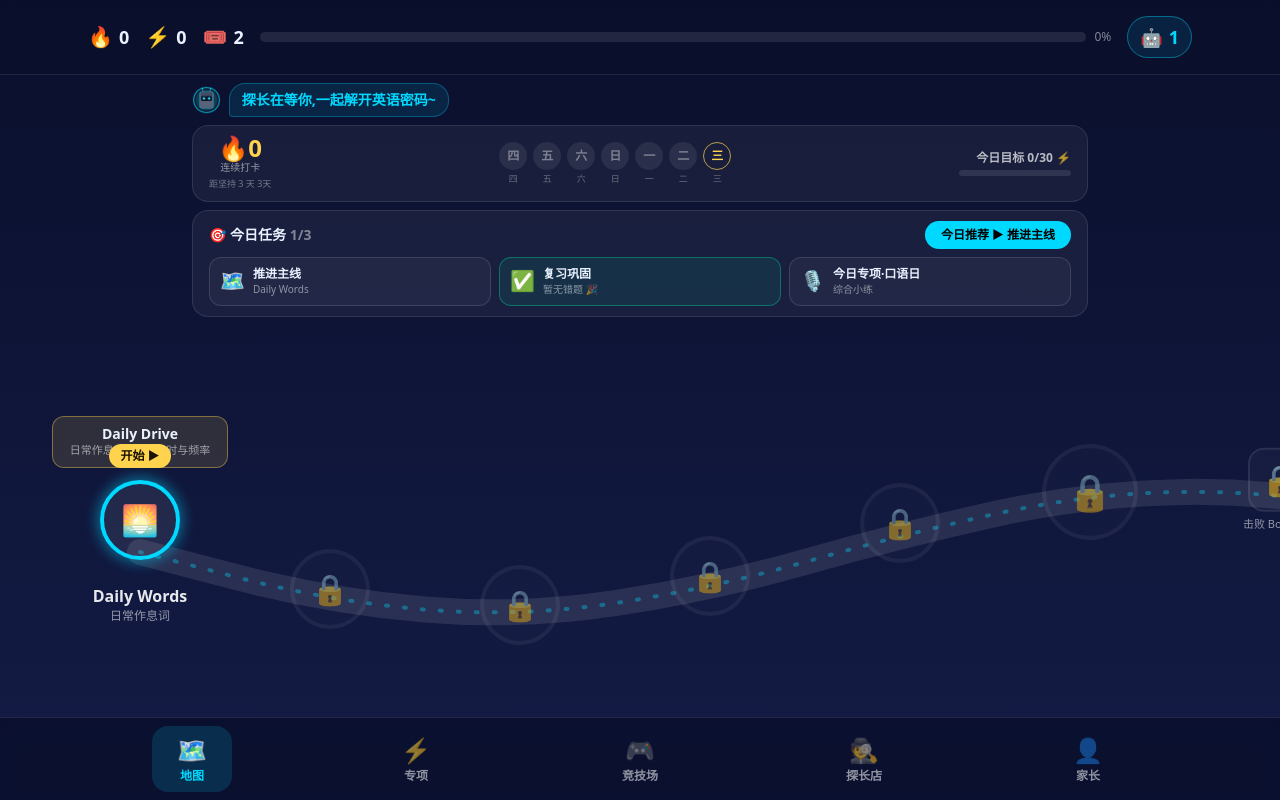
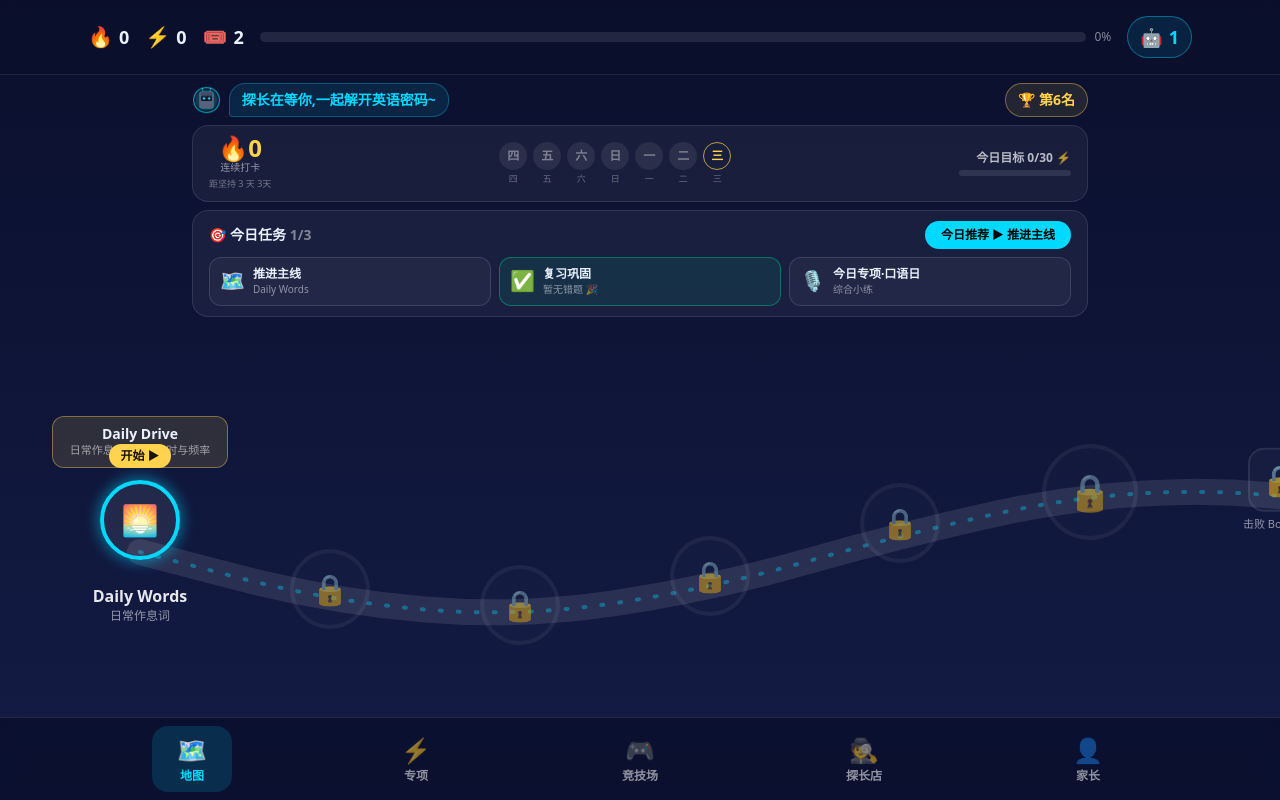
Before and after one commit to mattsg198/cybertron-academy, a React (Vite) app: page / in a window 1280 px wide. Built offline with nearby package versions, Linux system fonts and the light colour scheme.

Commit message:
Add home rank chip (today's leaderboard) → opens arcade
Co-Authored-By: Claude Opus 4.8 <noreply@anthropic.com>

```diff
--- a/src/App.tsx
+++ b/src/App.tsx
@@ -208,7 +208,7 @@ export default function App() {
         {tab === 'map' && (
           <div className="flex flex-1 flex-col">
             <div className="space-y-2 px-4 pt-2">
-              <InspectorBubble />
+              <InspectorBubble onOpenArcade={() => setTab('arcade')} />
               <CheckInCard />
               <DailyQuests
                 onStartMain={startLesson}
--- a/src/components/InspectorBubble.tsx
+++ b/src/components/InspectorBubble.tsx
@@ -1,6 +1,7 @@
 import { useMemo } from 'react'
 import { useGameStore } from '../store/useGameStore'
 import { robotById } from '../data/robots'
+import { dailyBoard, rankOf } from '../lib/leaderboard'
 import RobotAvatar from './RobotAvatar'
 
 const inspector = robotById('tr3')
@@ -14,11 +15,15 @@ const dayDiff = (a: string, b: string) =>
   Math.round((new Date(b).getTime() - new Date(a).getTime()) / 86_400_000)
 
 // 汽车人探长情感化问候——根据连击 / 久未登录 / 今日进度说不同的话。
-export default function InspectorBubble() {
+export default function InspectorBubble({ onOpenArcade }: { onOpenArcade?: () => void }) {
   const streak = useGameStore((s) => s.streak)
   const lastPlayed = useGameStore((s) => s.lastPlayed)
   const energonToday = useGameStore((s) => s.energonToday)
   const dailyGoal = useGameStore((s) => s.dailyGoal)
+
+  const today = new Date().toISOString().slice(0, 10)
+  const myScore = lastPlayed === today ? energonToday : 0
+  const rank = rankOf(dailyBoard(myScore))
 
   const msg = useMemo(() => {
     const today = new Date().toISOString().slice(0, 10)
@@ -42,6 +47,13 @@ export default function InspectorBubble() {
       <div className="relative rounded-2xl rounded-bl-sm border border-cyber/30 bg-cyber/10 px-3 py-1.5 text-sm font-bold text-cyber">
         {msg}
       </div>
+      <button
+        onClick={onOpenArcade}
+        className="ml-auto shrink-0 rounded-full border border-energon/40 bg-energon/10 px-3 py-1.5 text-sm font-black text-energon active:scale-95"
+        title="今日学习榜"
+      >
+        🏆 第{rank}名
+      </button>
     </div>
   )
 }
```
